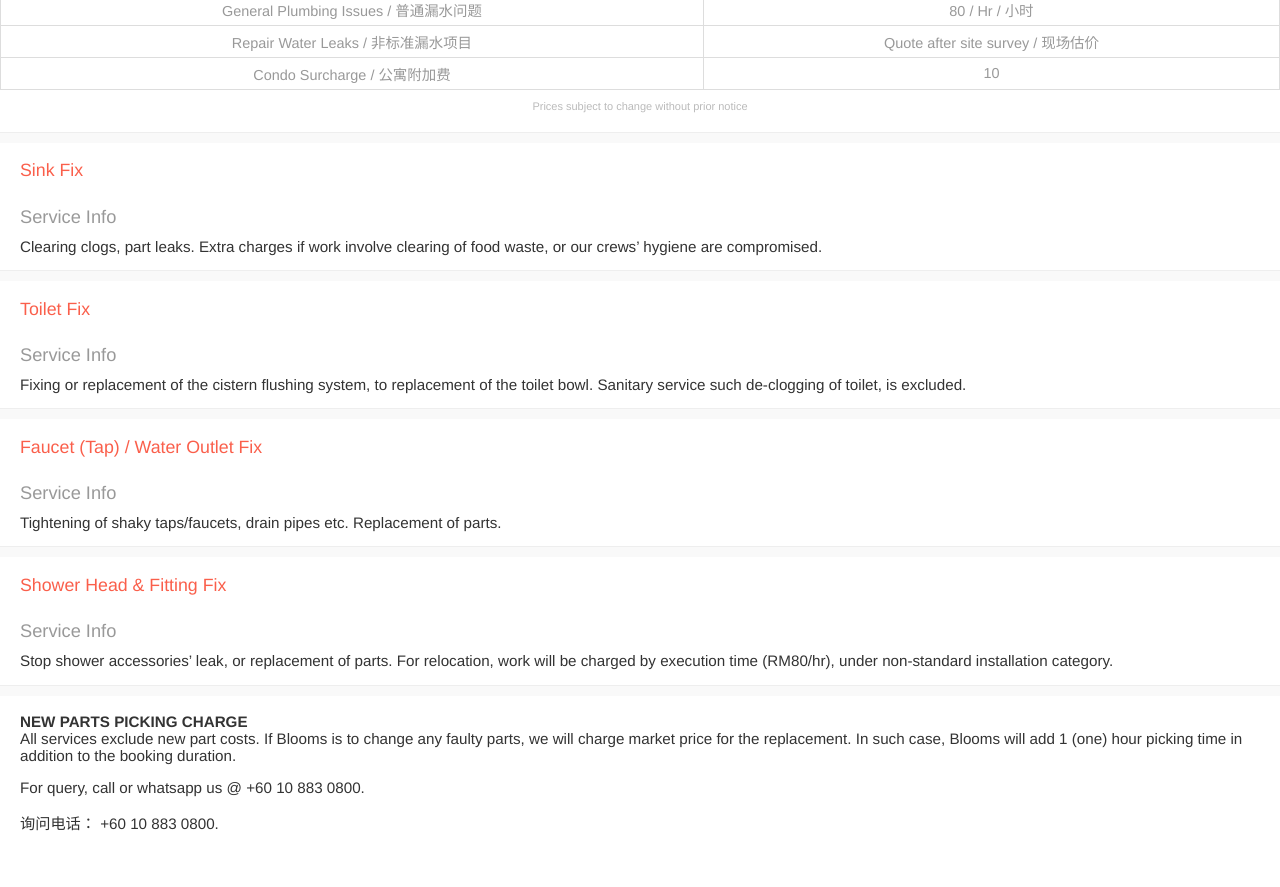
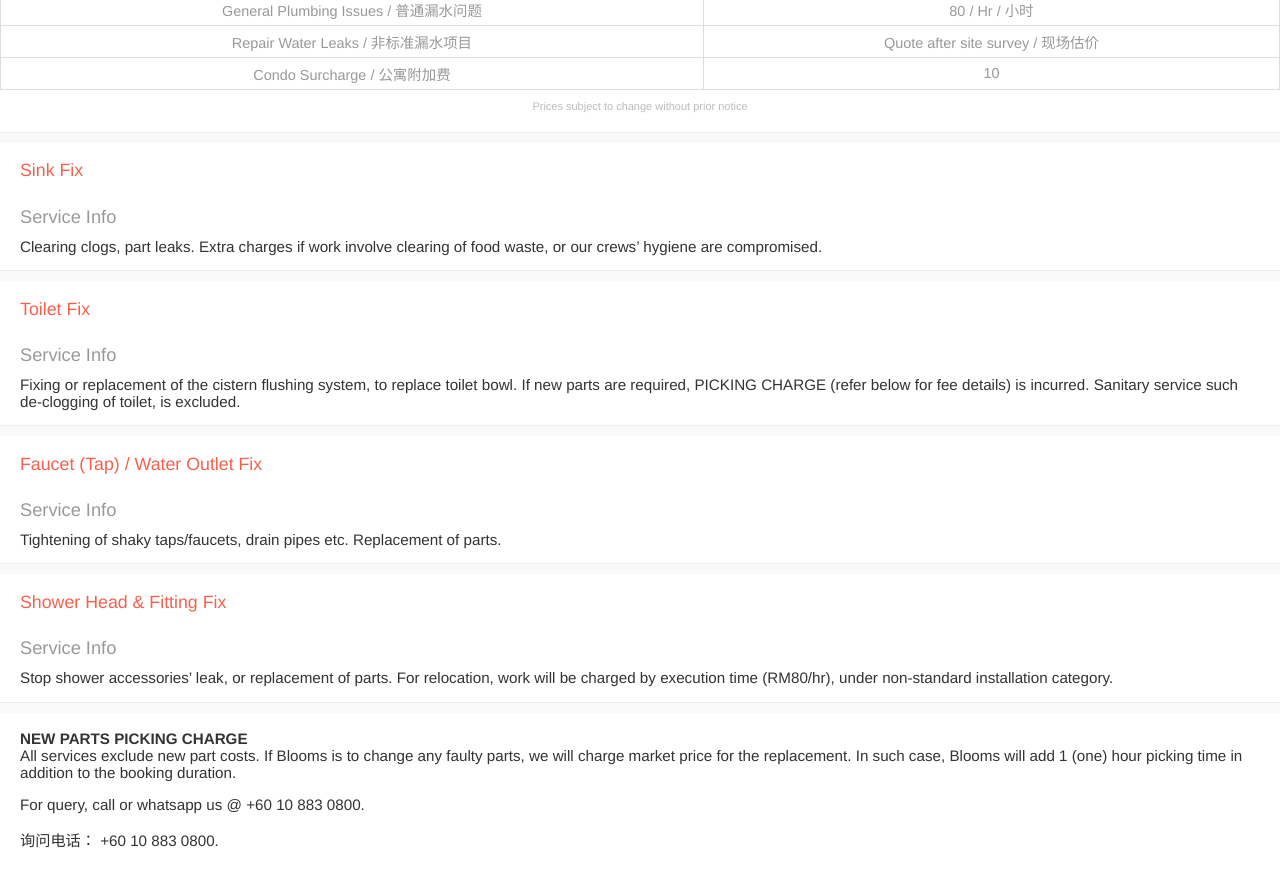
Before and after one commit to blooms-singapore/pages, a Jekyll site: the page built from en/services/myr/plumbing.html, in a window 1280 px wide and 900 px high, scrolled down 682 px. Shown: the top 887 px of the window. Built offline with Jekyll 4.4.1, drawn with Linux system fonts in a browser that asks for light colours.

Commit message:
Update plumbing.html

```diff
--- a/en/services/myr/plumbing.html
+++ b/en/services/myr/plumbing.html
@@ -63,7 +63,7 @@ layout: service
   <h3>Toilet Fix</h3>
   <h4 class="service-title">Service Info</h4>
   <p>
-    Fixing or replacement of the cistern flushing system, to replacement of the toilet bowl. Sanitary service such de-clogging of toilet, is excluded.
+    Fixing or replacement of the cistern flushing system, to replace toilet bowl. If new parts are required, PICKING CHARGE (refer below for fee details) is incurred. Sanitary service such de-clogging of toilet, is excluded.
   </p>
 </div>
 
```
